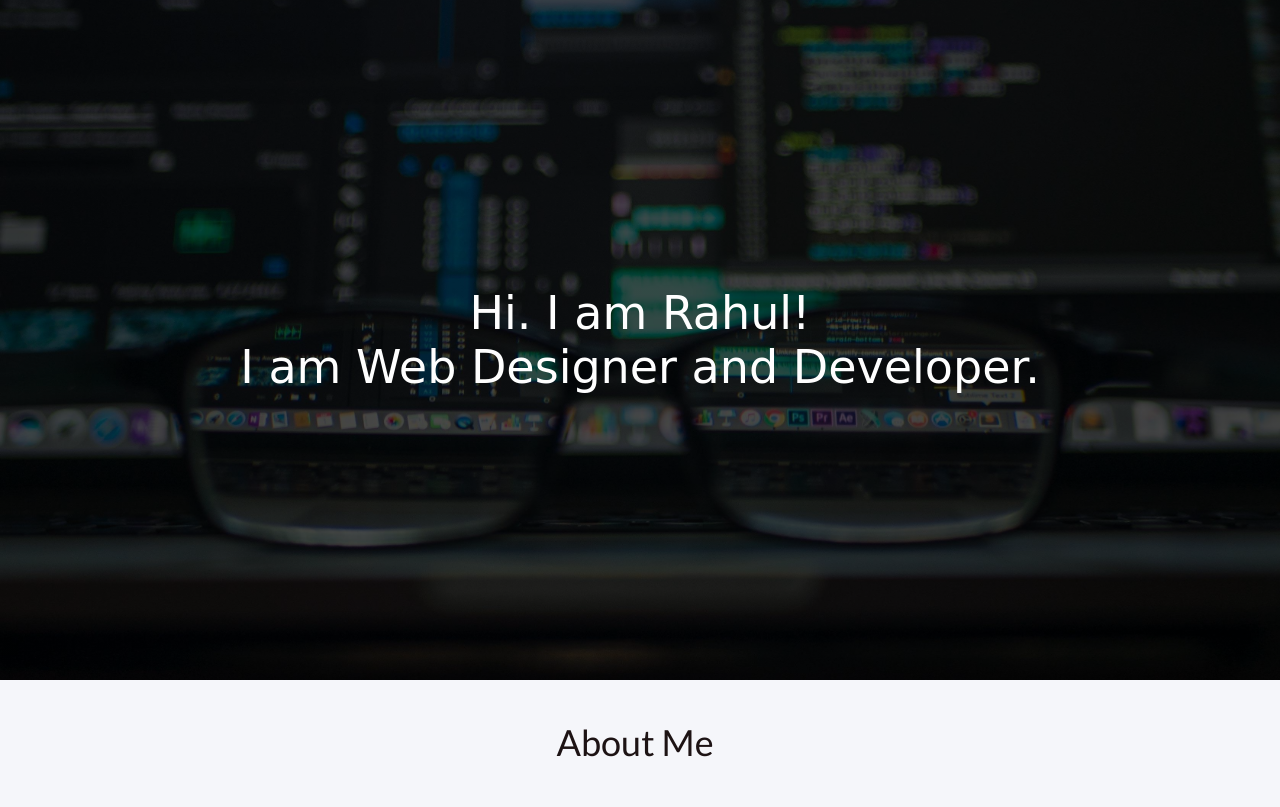
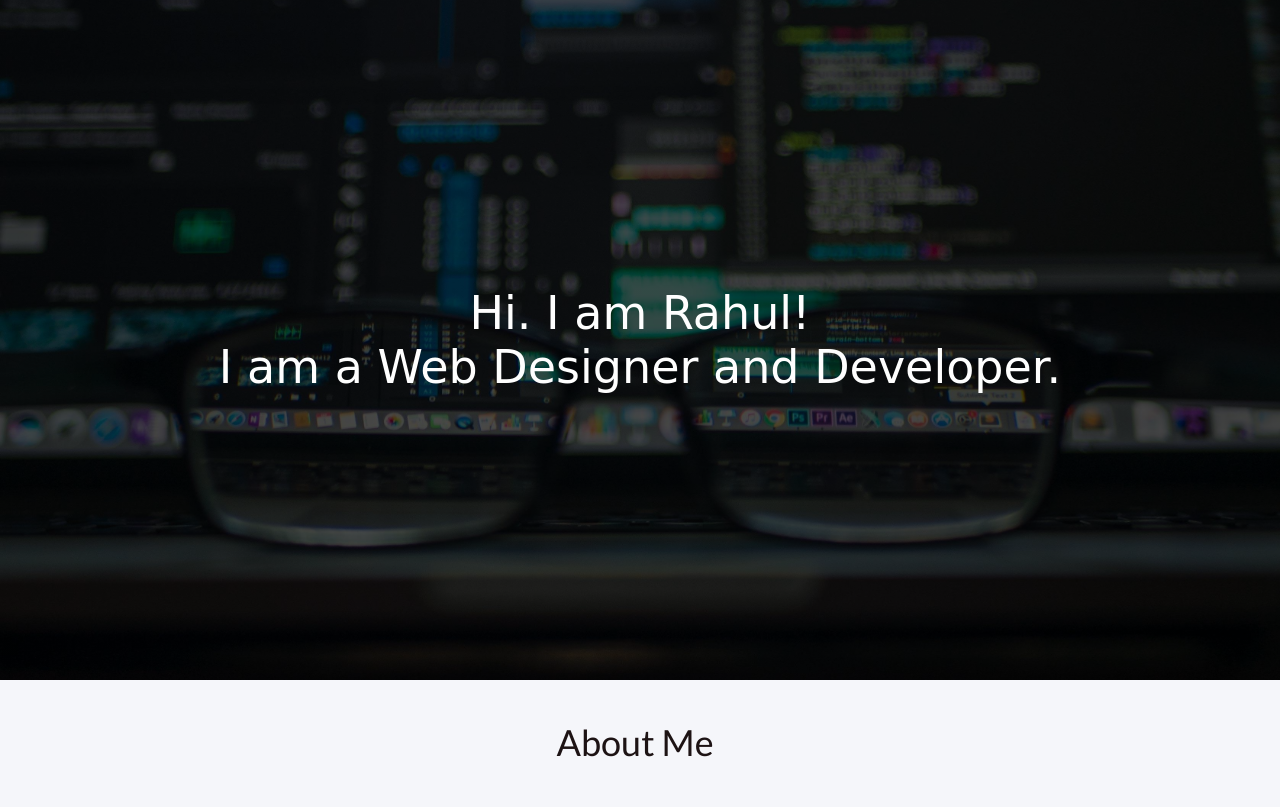
Before and after one commit to rahul-bharati/personal-portfolio, a website: page app/index.html in a window 1280 px wide. Shown: the top 807 px of the page. Drawn offline with Linux system fonts and the light colour scheme; a web font is replaced by a local one.

Commit message:
some minor changes

```diff
--- a/app/index.html
+++ b/app/index.html
@@ -11,7 +11,7 @@
 <body>
     <header class="header">
         <h1 class="heading-primary">Hi. I am Rahul!</h1>
-        <h1 class="heading-primary">I am Web Designer and Developer.</h1>
+        <h1 class="heading-primary">I am a Web Designer and Developer.</h1>
     </header>
     <section class="about">
         <h2 class="heading-secondary padding-large text-center">About Me</h2>
```
